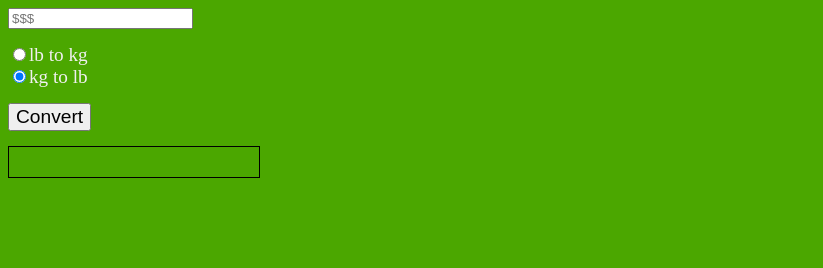
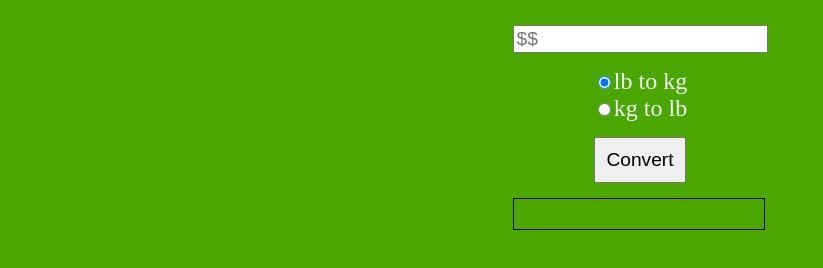
Before and after one commit to Elonius/CostConverter, a plain HTML site: page index.html in a window 1280 px wide. Shown: the whole page, without its empty margins (0-823 px from the left). Drawn offline with Linux system fonts and the light colour scheme.

Commit message:
Centered on screen

```diff
--- a/index.html
+++ b/index.html
@@ -11,16 +11,18 @@
 
 <body>
     <div id="container">
-        <input type="number" id="input" placeholder="$$$">
-        <br>
-        <div id="radioBtns">
-            <input type="radio" id="lbs" class="radioBtns" name="radiobtns">lb to kg
+        <div id="converter">
+            <input type="number" id="input" placeholder="$$">
             <br>
-            <input type="radio" id="kgs" class="radioBtns" name="radiobtns" checked="checked">kg to lb
-            <br>
+            <div id="radioBtns">
+                <input type="radio" id="lbs" class="radioBtns" name="radiobtns" checked="checked">lb to kg
+                <br>
+                <input type="radio" id="kgs" class="radioBtns" name="radiobtns">kg to lb
+                <br>
+            </div>
+            <button id="convert">Convert</button>
+            <div id="result"></div>
         </div>
-        <button id="convert">Convert</button>
-        <div id="result"></div>
     </div>
 
     <script src="main.js"></script>
--- a/style.css
+++ b/style.css
@@ -1,23 +1,36 @@
 body {
     background-color: #4ba700;
+    margin: 25px;
+    color: #f0f0f0;
 }
 
 #radioBtns {
-    color: #f0f0f0;
-    font-size: 1.2em;
+    font-size: 1.5em;
     margin: 15px 0;
 }
 
 #convert {
     margin: 0 0 15px 0;
+    padding: 10px;
     font-size: 1.2em;
 }
 
 #result {
-    color: #f0f0f0;
     font-size: 1.5em;
     border: 1px solid black;
     width: 250px;
     height: 30px;
     text-align: center;
 }
+
+#input {
+    font-size: 1.2em;
+}
+
+#container {
+    text-align: center;
+}
+
+#converter {
+    display: inline-block;
+}
```
